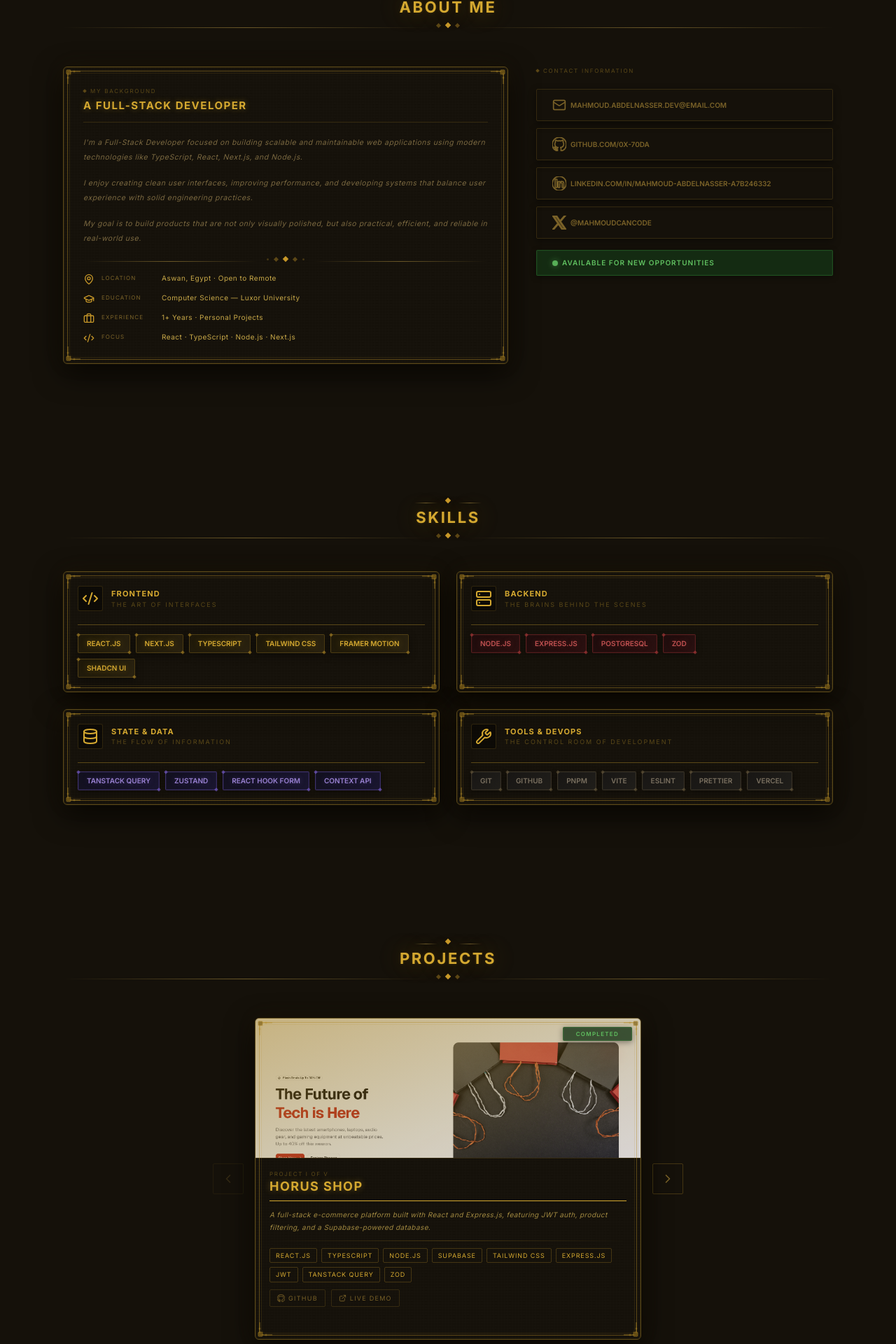
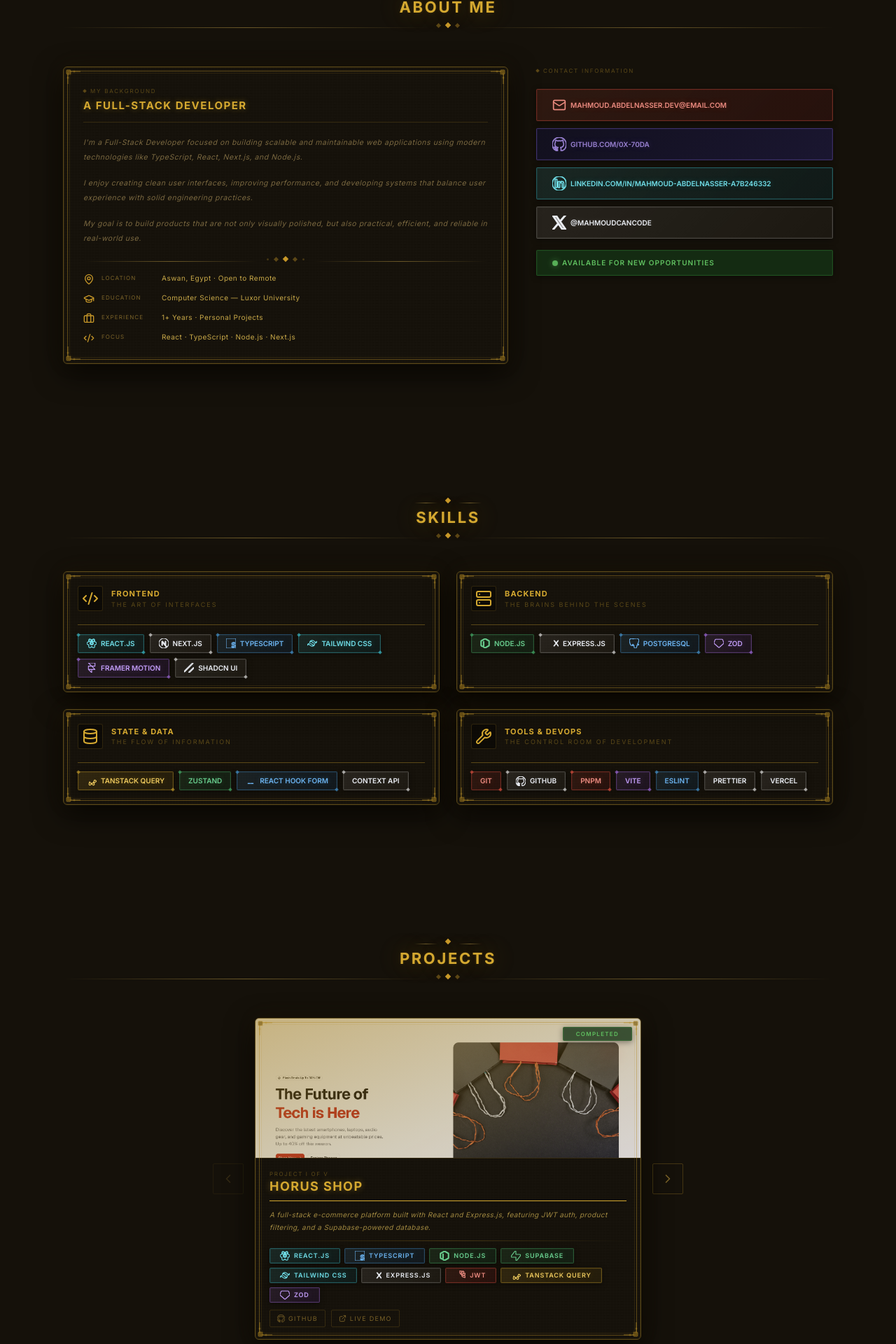
Before and after one commit to 0x-70da/portfolio, a Next.js app: page / in a window 1280 px wide. Shown: the part 913-2833 px from the top of the page at 70% size. Built offline with nearby package versions, Linux system fonts and the light colour scheme.

Commit message:
feat: enhance UI components with GlowBadge for improved consistency and visual appeal across ProjectCard, AboutSection, ContactSection, ExperienceSection, ProjectsSection, and SkillsSection

```diff
--- a/components/feature-components/ProjectCard.tsx
+++ b/components/feature-components/ProjectCard.tsx
@@ -1,19 +1,16 @@
 import Image from "next/image";
 import { ExternalLink } from "lucide-react";
 import { Github } from "@/lib/data";
-import { getIcon } from "@/lib/getIcon";
 import type { Project } from "@/lib/types";
 import CardShell from "../wow-components/CardShell";
 import { GlowBadge } from "../wow-components/GlowBadge";
+import { getIcon } from "@/lib/getIcon";
 
 interface ProjectCardProps {
   project: Project;
   index: number;
   total: number;
 }
-
-const badgeClassName =
-  "relative inline-flex items-center gap-1 rounded-[2px] border border-alpha-a30 bg-surface-badge px-2 py-[3px] font-heading text-[9px] tracking-[0.1em] uppercase text-primary before:content-[''] before:absolute before:left-[-1.5px] before:top-[-1.5px] before:h-[3px] before:w-[3px] before:rotate-45 before:bg-alpha-a25 after:content-[''] after:absolute after:right-[-1.5px] after:bottom-[-1.5px] after:h-[3px] after:w-[3px] after:rotate-45 after:bg-alpha-a25";
 
 const linkClassName =
   "inline-flex items-center gap-1.25 rounded-[2px] border border-alpha-a20 px-[10px] py-[5px] font-heading text-[9px] tracking-[0.14em] uppercase text-ink-light transition-[color,border-color,box-shadow] duration-200 hover:border-alpha-a40 hover:text-primary hover:shadow-[0_0_8px_var(--alpha-bright-a15)]";
@@ -66,10 +63,20 @@ export function ProjectCard({ project, index, total }: ProjectCardProps) {
 
         <div className="flex flex-wrap gap-1.5">
           {project.badges.map((badge) => (
-            <span key={badge.label} className={badgeClassName}>
-              {getIcon(badge.icon, { className: "h-2.75 w-2.75 shrink-0" })}
-              {badge.label}
-            </span>
+            <GlowBadge
+              key={badge.label}
+              icon={getIcon(badge.label, {
+                className: "w-[14px] h-[14px] shrink-0",
+              })}
+              variant={badge.color}
+              corners={false}
+              iconsSize="xs"
+              className="px-2 py-0.75"
+            >
+              <span className="text-wow-xs tracking-widest text-current">
+                {badge.label}
+              </span>
+            </GlowBadge>
           ))}
         </div>
 
--- a/components/sections/AboutSection.tsx
+++ b/components/sections/AboutSection.tsx
@@ -8,13 +8,15 @@ import CardShell from "../wow-components/CardShell";
 import { GlowBadge } from "../wow-components/GlowBadge";
 import Gem from "../wow-components/Gem";
 
+const typedContactItems = contactItems as ContactItem[];
+
 function AboutCard() {
   return (
     <CardShell>
       <div className="relative w-full h-full z-20 p-7">
         <div className="mb-4.5 pb-3.5 border-b border-alpha-a20">
           <div className="flex items-center gap-1.5 mb-1.5">
-            <Gem size="xs" backgroundColor="muted"/>
+            <Gem size="xs" backgroundColor="muted" />
             <span className="font-heading text-2xs tracking-[0.22em] uppercase text-ink-dark">
               {about.header}
             </span>
@@ -74,16 +76,27 @@ export function AboutSection() {
 
           <div className="flex flex-col gap-4">
             <div className="flex items-center gap-1.5 mb-1">
-              <Gem size="xs" backgroundColor="muted"/>
+              <Gem size="xs" backgroundColor="muted" />
               <span className="font-heading text-2xs tracking-[0.22em] uppercase text-ink-dark">
                 Contact Information
               </span>
             </div>
 
             <div className="flex flex-col gap-2.5">
-              {contactItems.map((item: ContactItem) => (
-                <a key={item.label} href={item.href} target="_blank" rel="noopener noreferrer" >
-                  <GlowBadge  icon={item.icon} iconsSize="lg" variant="none" className="w-full px-4 py-3" corners={false}>
+              {typedContactItems.map((item) => (
+                <a
+                  key={item.label}
+                  href={item.href}
+                  target="_blank"
+                  rel="noopener noreferrer"
+                >
+                  <GlowBadge
+                    icon={item.icon}
+                    iconsSize="lg"
+                    variant={item.color}
+                    className="w-full px-4 py-3"
+                    corners={false}
+                  >
                     {item.value}
                   </GlowBadge>
                 </a>
@@ -96,7 +109,7 @@ export function AboutSection() {
               className="tracking-widest px-4 py-2.5"
             >
               <span className="w-2 h-2 rounded-full bg-success shadow-glow-success-8-a60 animate-pulse" />
-                Available for new opportunities
+              Available for new opportunities
             </GlowBadge>
           </div>
         </div>
--- a/components/sections/ContactSection.tsx
+++ b/components/sections/ContactSection.tsx
@@ -5,12 +5,14 @@ import { infoPanel } from "@/lib/translation.json";
 import { GlowBadge } from "../wow-components/GlowBadge";
 import Gem from "../wow-components/Gem";
 
+const typedContactItems = contactItems as import("@/lib/types").ContactItem[];
+
 function InfoPanel() {
   return (
     <div className="flex flex-col gap-3.5">
       <div className="flex flex-col gap-0">
         <div className="flex items-center gap-1.5 font-heading text-2xs tracking-[0.22em] uppercase text-ink-dark mb-1.5">
-          <Gem size="xs" backgroundColor="muted"/>
+          <Gem size="xs" backgroundColor="muted" />
           {infoPanel.header}
         </div>
         <h3 className="font-heading text-[15px] font-bold leading-[1.3] tracking-widest uppercase text-primary text-shadow-primary-soft mb-2.5">
@@ -24,12 +26,17 @@ function InfoPanel() {
       <div className="w-full h-px bg-line-primary" />
 
       <div className="flex flex-col gap-2.5">
-        {contactItems.map((item) => (
-          <a key={item.label} href={item.href} target="_blank" rel="noopener noreferrer">
+        {typedContactItems.map((item) => (
+          <a
+            key={item.label}
+            href={item.href}
+            target="_blank"
+            rel="noopener noreferrer"
+          >
             <GlowBadge
               icon={item.icon}
               iconsSize="lg"
-              variant="none"
+              variant={item.color}
               className="w-full px-4 py-3"
               corners={false}
             >
--- a/components/sections/ExperienceSection.tsx
+++ b/components/sections/ExperienceSection.tsx
@@ -59,13 +59,17 @@ function ExperienceCard({ item }: { item: Experience }) {
 
         <div className="flex flex-wrap gap-1.5 mt-3">
           {item.tags.map((tag) => (
-            <span
+            <GlowBadge
               key={tag.label}
-              className="inline-flex items-center gap-1 font-heading text-2xs tracking-widest uppercase px-2 py-0.75 rounded-xs border border-alpha-a30 bg-surface-badge text-accent"
-            >
-              {getIcon(tag.icon, { className: "h-2.5 w-2.5 shrink-0" })}
-              {tag.label}
-            </span>
+              label={tag.label}
+              icon={getIcon(tag.label, {
+                className: "w-[14px] h-[14px] shrink-0",
+              })}
+              variant={tag.color}
+              corners={false}
+              iconsSize="xs"
+              className="px-2 py-0.75 text-2xs tracking-widest"
+            />
           ))}
         </div>
       </div>
@@ -103,9 +107,9 @@ export function ExperienceSection() {
         <SectionTitle title="Experience" />
 
         <div className="relative mt-14 flex flex-col gap-0 before:content-[''] before:absolute before:left-6 before:top-0 before:bottom-0 before:w-px before:bg-line-primary before:pointer-events-none before:z-0">
-          {experiences.map((item) => (
+          {/* {experiences.map((item) => (
             <TimelineItem key={item.id} item={item} />
-          ))}
+          ))} */}
         </div>
       </div>
     </section>
--- a/components/sections/ProjectsSection.tsx
+++ b/components/sections/ProjectsSection.tsx
@@ -1,6 +1,9 @@
 import { SectionTitle } from "../wow-components/SectionTitle";
 import { ProjectCarousel } from "../feature-components/ProjectCarousel";
 import { projects } from "@/lib/data.json";
+import type { Project } from "@/lib/types";
+
+const typedProjects = projects as Project[];
 
 export function ProjectsSection() {
   return (
@@ -8,12 +11,11 @@ export function ProjectsSection() {
       id="projects"
       className="relative overflow-hidden px-5 py-16 md:px-8 md:py-24"
     >
-
       <div className="relative z-10 w-full max-w-275 mx-auto">
         <SectionTitle title="Projects" />
 
         <div className="mt-10 w-full max-w-185 mx-auto md:mt-14">
-          <ProjectCarousel projects={projects} />
+          <ProjectCarousel projects={typedProjects} />
         </div>
       </div>
     </section>
--- a/components/sections/SkillsSection.tsx
+++ b/components/sections/SkillsSection.tsx
@@ -5,6 +5,8 @@ import { getIcon } from "@/lib/getIcon";
 import { skills } from "@/lib/data.json";
 import CardShell from "../wow-components/CardShell";
 import WowDivider from "../wow-components/WowDivider";
+
+const skillCategories = skills as SkillCategory[];
 
 // ── Category card ─────────────────────────────────────────────────────────────
 
@@ -26,15 +28,22 @@ function SkillCategoryCard({ category }: { category: SkillCategory }) {
           </div>
         </div>
 
-        <WowDivider backgroundColor="muted-strong" gems={0} noGradient={true} thickness={0.5}  />
+        <WowDivider
+          backgroundColor="muted-strong"
+          gems={0}
+          noGradient={true}
+          thickness={0.5}
+        />
 
         <div className="flex flex-wrap gap-2">
           {category.skills.map((skill) => (
             <GlowBadge
               key={skill.label}
               label={skill.label}
-              icon={skill.icon}
-              variant={category.variant}
+              icon={getIcon(skill.label, {
+                className: "w-[14px] h-[14px] shrink-0",
+              })}
+              variant={skill.color}
             />
           ))}
         </div>
@@ -55,7 +64,7 @@ export function SkillsSection() {
         <SectionTitle title="Skills" />
 
         <div className="grid sm:grid-cols-2 gap-6 mt-12">
-          {skills.map((category) => (
+          {skillCategories.map((category) => (
             <SkillCategoryCard key={category.id} category={category} />
           ))}
         </div>
```
